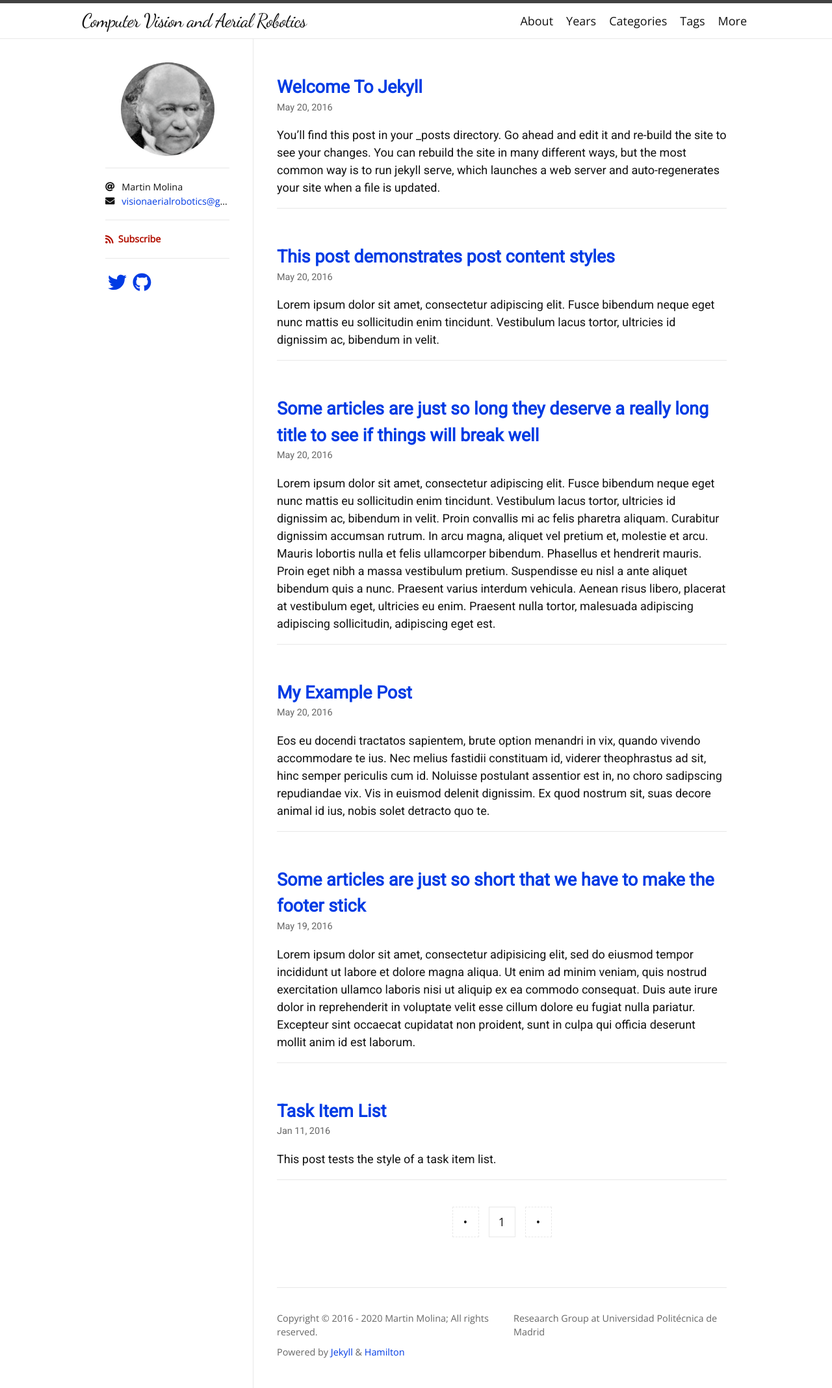
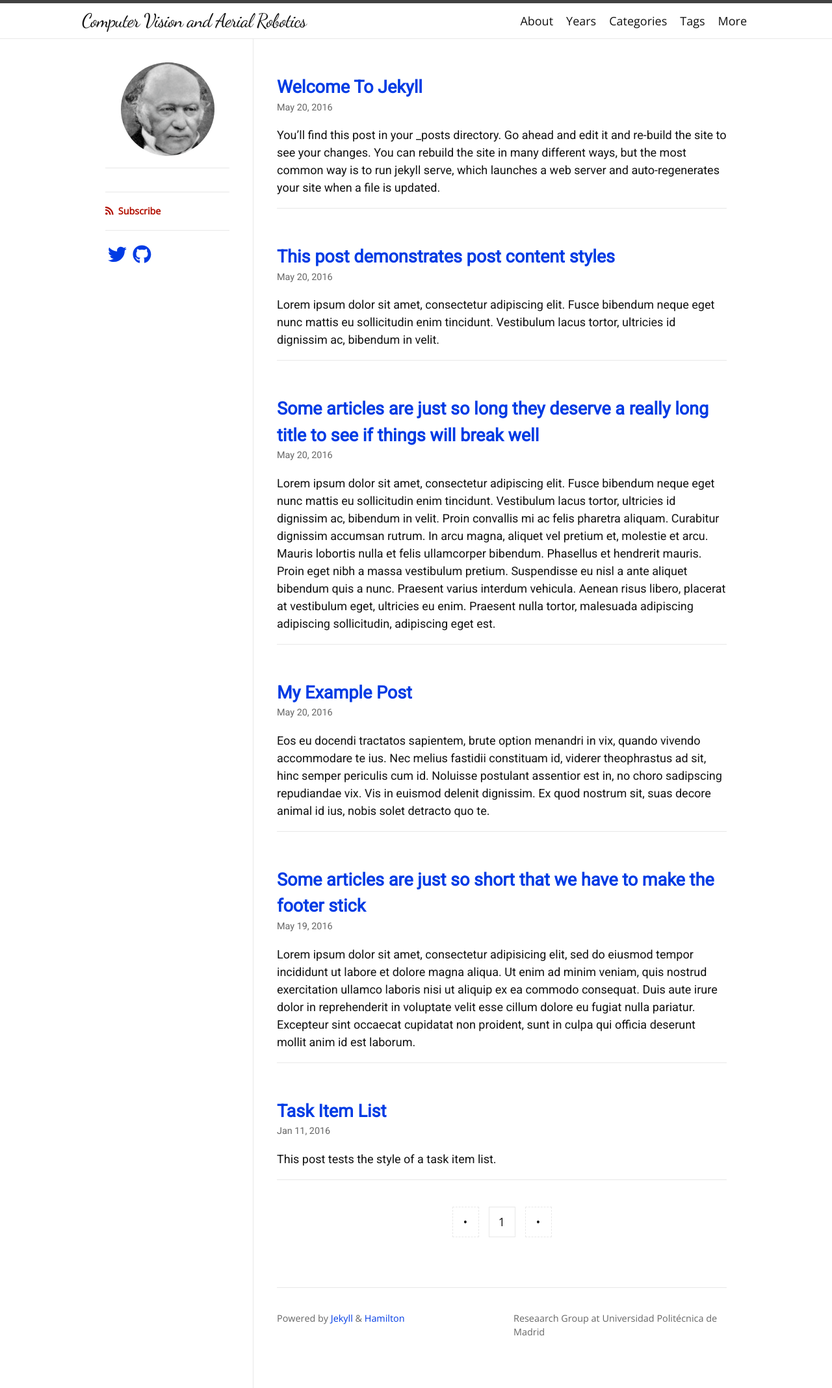
Before and after one commit to cvar-upm/cvar-upm.github.io, a Jekyll site: the page built from index.html, in a window 1280 px wide. Shown: the whole page at 65% size. Built offline with Jekyll 4.4.1, drawn with Linux system fonts in a browser that asks for light colours; nearby versions of some CDN libraries; some web fonts are replaced; the list of posts is cut into pages by our own code; part of the change alters nothing that is shown.

Commit message:
Update _config.yml

```diff
--- a/_config.yml
+++ b/_config.yml
@@ -1,8 +1,8 @@
 title: Computer Vision and Aerial Robotics
 description: Reseaarch Group at Universidad Politécnica de Madrid
-author: Martin Molina
+# author: Martin Molina
 avatar: /logo.png
-email: visionaerialrobotics@gmail.com
+# email: visionaerialrobotics@gmail.com
 
 plugins:
 #  - jekyll-seo-tag
```
